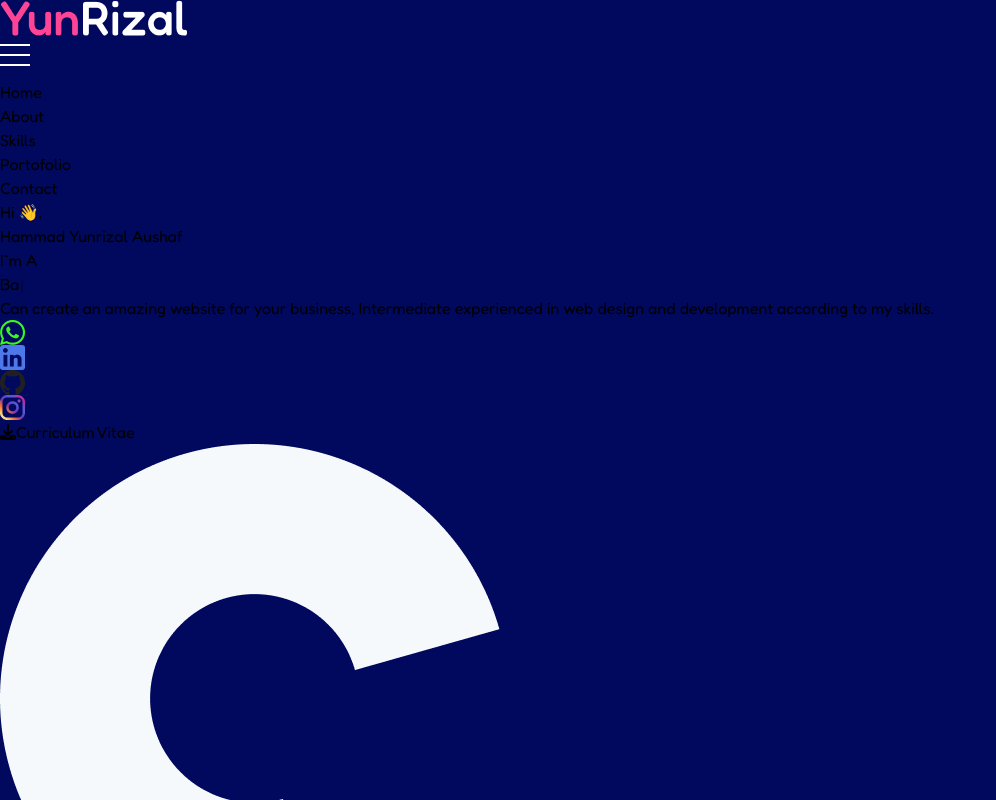
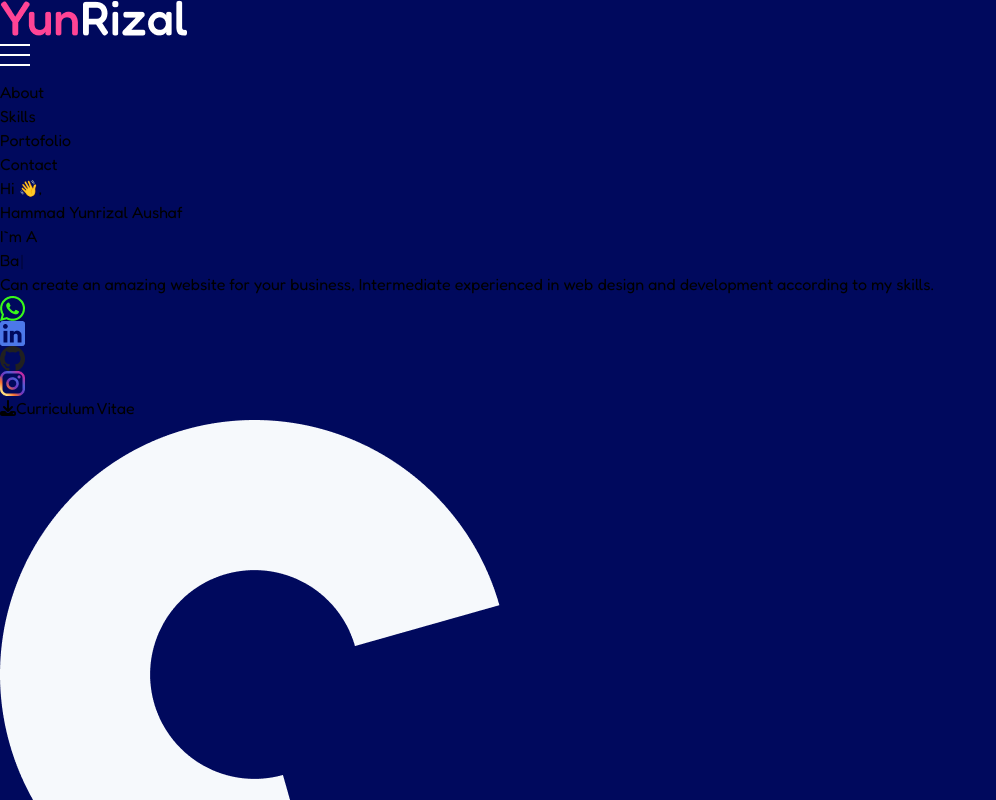
Before and after one commit to Yunrizal145/web-portofolio-react, a React (Vite) app: page / in a window 1280 px wide. Shown: the top 800 px of the page, without its empty margins (0-996 px from the left). Built offline with nearby package versions, Linux system fonts and the light colour scheme.

Commit message:
fix: Merubah pada halaman navbar

```diff
--- a/src/components/Navbar.jsx
+++ b/src/components/Navbar.jsx
@@ -30,14 +30,6 @@ const Navbar = () => {
 				} hidden w-full absolute py-4 shadow-lg rounded-lg top-full lg:block lg:static lg:bg-transparent lg:max-w-full lg:shadow-none lg:rounded-none mt-2`}
 			>
 				<ul className="block lg:flex justify-end">
-					<li className="group">
-						<a
-							href="#"
-							className="mx-4 flex py-3 text-white text-xl font-bold lg:text-2xl hover:text-[#FF4495] hover:-translate-y-1 hover:duration-500"
-						>
-							Home
-						</a>
-					</li>
 					<li className="group">
 						<a
 							href="#about"
```
